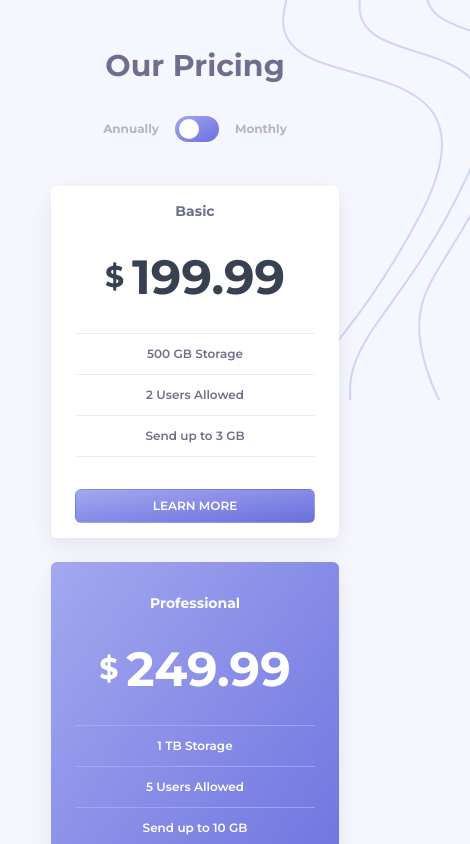
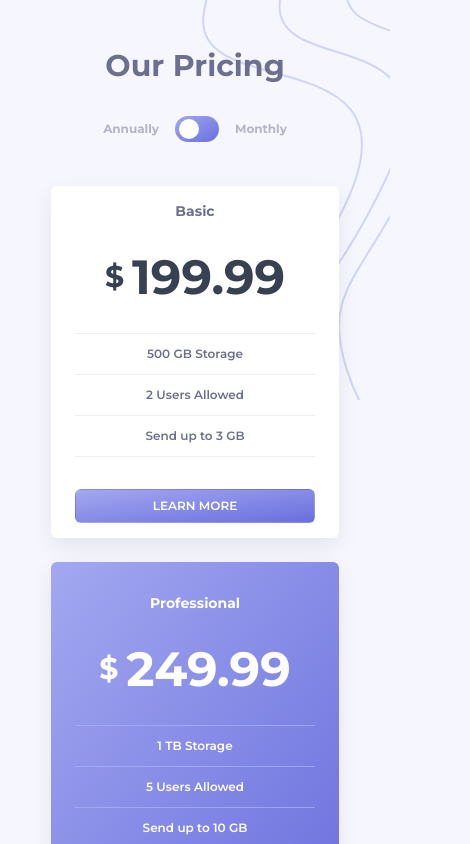
Before and after one commit to ferutizi/pricing-component, a Next.js app: page / in a window 390 px wide. Shown: the top 844 px of the page, 470 px wide, since content can reach past the window. Built offline with nearby package versions, Linux system fonts and the light colour scheme.

Commit message:
fixed position svg in modal

```diff
--- a/src/app/globals.css
+++ b/src/app/globals.css
@@ -29,7 +29,7 @@ body {
 
 .bg-top-size {
   width: 375px;
-  height: 548px;
+  height: 568px;
 }
 
 .bg-bottom-size {
@@ -41,7 +41,7 @@ body {
   .bg-top-size {
     width: 200px;
     height: 400px;
-    right: -5rem;
+    right: 0;
   }
 
   .bg-bottom-size {
```
